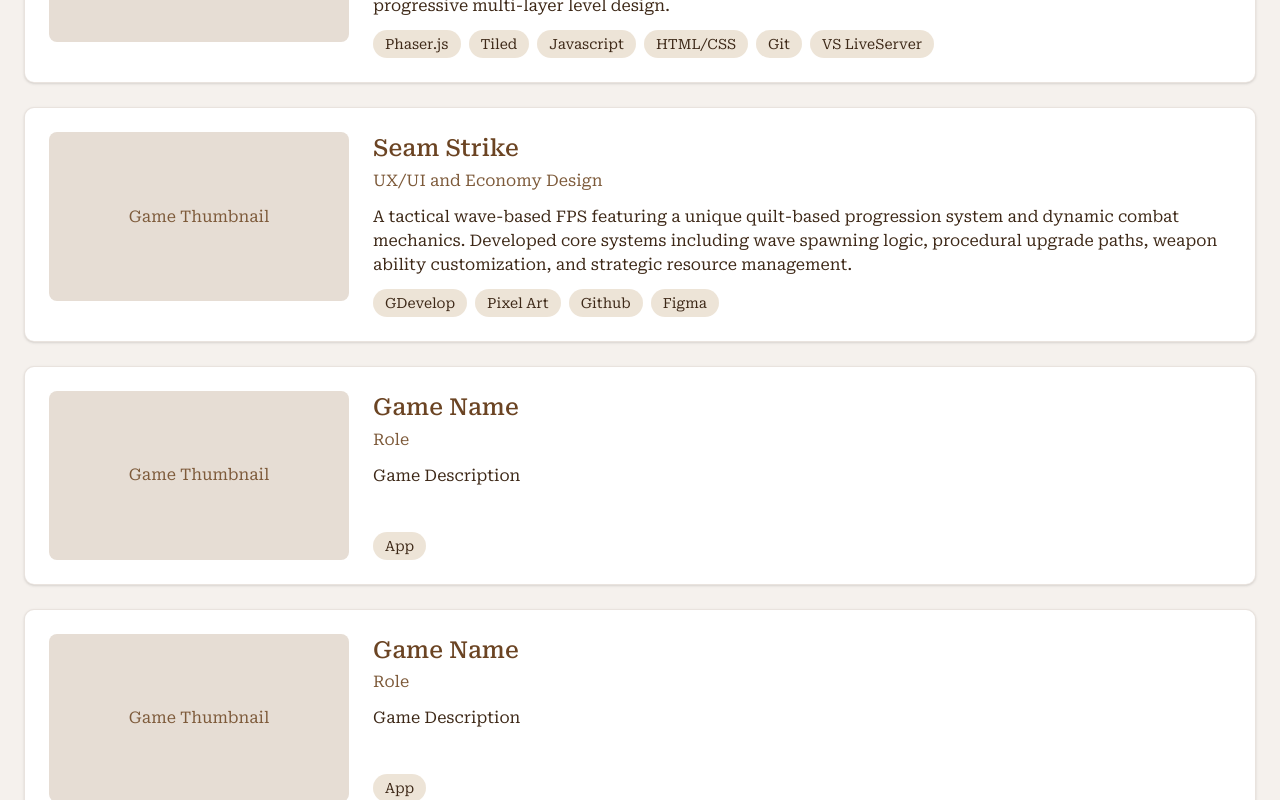
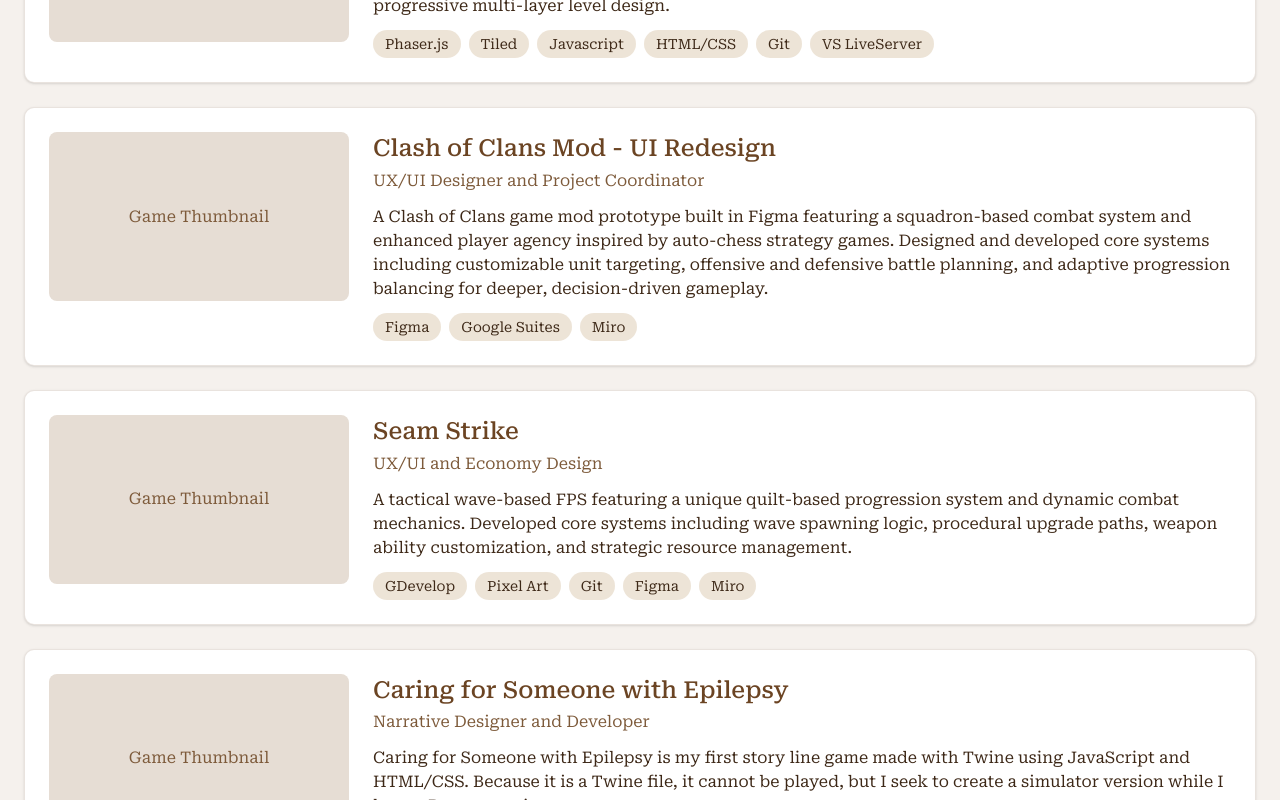
Before and after one commit to jnguy405/portfolio, a React (Vite) app: page / in a window 1280 px wide. Shown: the part 600-1400 px from the top of the page. Built offline with nearby package versions, Linux system fonts and the light colour scheme.

Commit message:
Game field fill ins

```diff
--- a/src/components/pages/Home.tsx
+++ b/src/components/pages/Home.tsx
@@ -17,39 +17,25 @@ export function Home() {
       ],
     },
     {
+      title: "Clash of Clans Mod - UI Redesign",
+      description:
+        "A Clash of Clans game mod prototype built in Figma featuring a squadron-based combat system and enhanced player agency inspired by auto-chess strategy games. Designed and developed core systems including customizable unit targeting, offensive and defensive battle planning, and adaptive progression balancing for deeper, decision-driven gameplay.",
+      role: "UX/UI Designer and Project Coordinator",
+      tech: ["Figma", "Google Suites", "Miro"],
+    },
+    {
       title: "Seam Strike",
       description:
         "A tactical wave-based FPS featuring a unique quilt-based progression system and dynamic combat mechanics. Developed core systems including wave spawning logic, procedural upgrade paths, weapon ability customization, and strategic resource management.",
       role: "UX/UI and Economy Design",
-      tech: ["GDevelop", "Pixel Art", "Github", "Figma"],
+      tech: ["GDevelop", "Pixel Art", "Git", "Figma", "Miro"],
     },
     {
-      title: "Game Name",
+      title: "Caring for Someone with Epilepsy",
       description:
-        "Game Description",
-      role: "Role",
-      tech: ["App"],
-    },
-    {
-      title: "Game Name",
-      description:
-        "Game Description",
-      role: "Role",
-      tech: ["App"],
-    },
-    {
-      title: "Game Name",
-      description:
-        "Game Description",
-      role: "Role",
-      tech: ["App"],
-    },
-    {
-      title: "Game Name",
-      description:
-        "Game Description",
-      role: "Role",
-      tech: ["App"],
+        "Caring for Someone with Epilepsy is my first story line game made with Twine using JavaScript and HTML/CSS. Because it is a Twine file, it cannot be played, but I seek to create a simulator version while I learn 3D game engines.",
+      role: "Narrative Designer and Developer",
+      tech: ["Twine", "JavaScript", "HTML/CSS"],
     },
   ];
 
```
